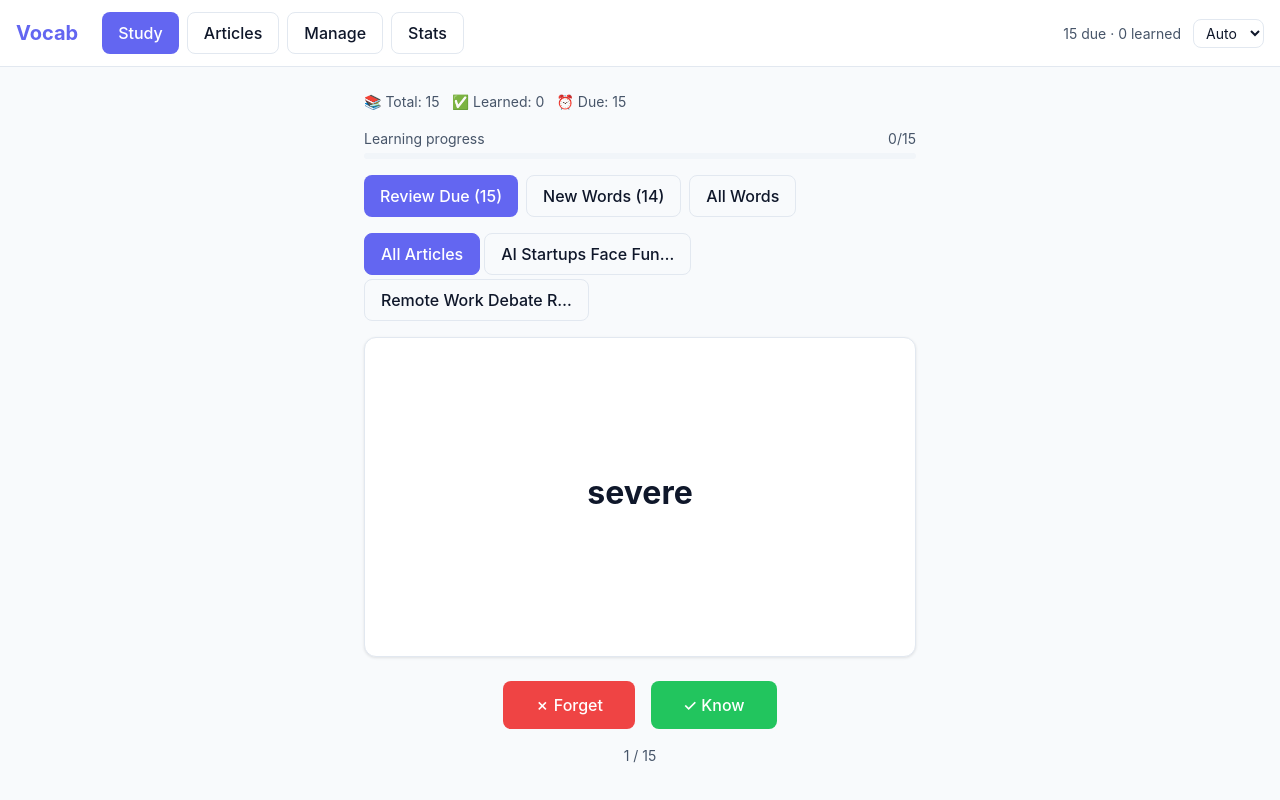
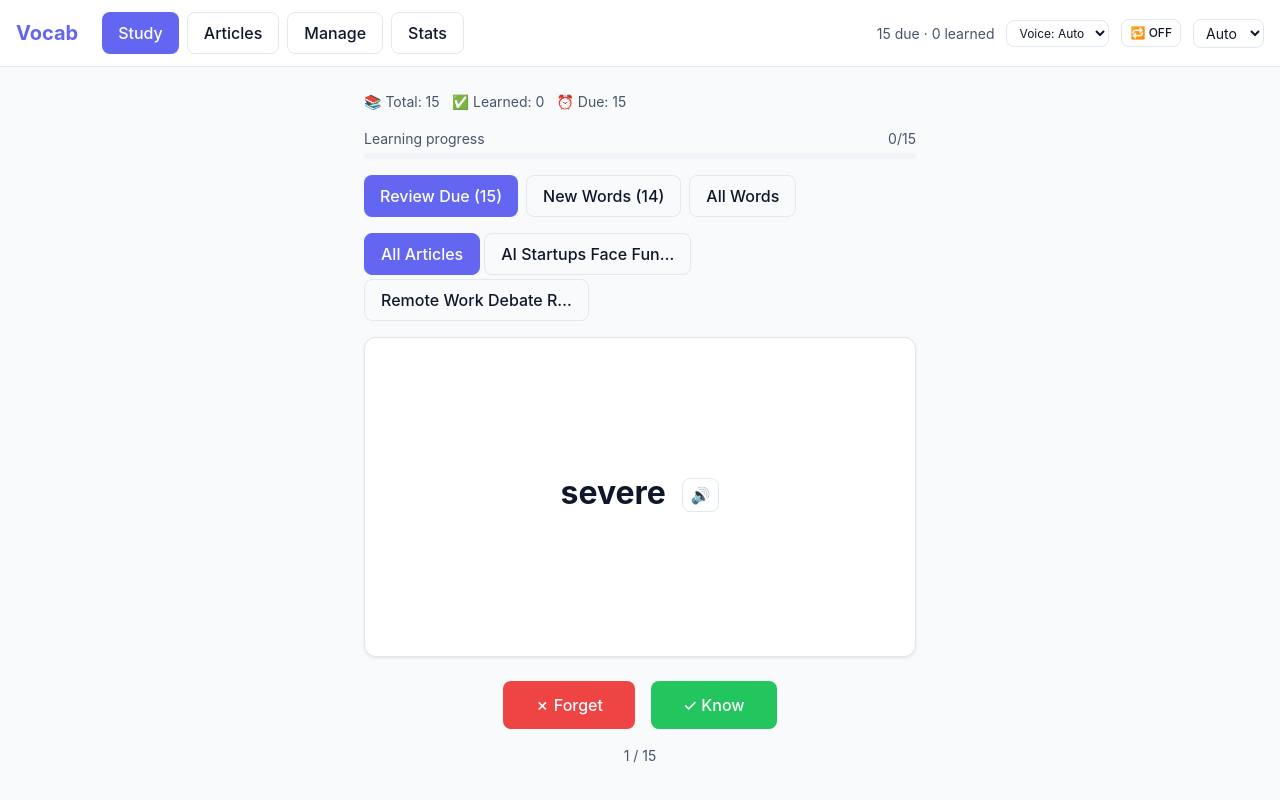
Before and after one commit to YorkLiuYT/AIEngLearning, a Vue app: page / in a window 1280 px wide. Built offline with nearby package versions, Linux system fonts and the light colour scheme.

Commit message:
add TTS pronunciation (Web Speech API) + auto-play option

```diff
--- a/src/components/FlashCard.vue
+++ b/src/components/FlashCard.vue
@@ -2,6 +2,12 @@
   <div class="card" style="text-align: center; min-height: 320px; display: flex; flex-direction: column; justify-content: center; align-items: center; cursor: pointer; user-select: none" @click="flip">
     <div v-if="!flipped" key="front" style="font-size: 2rem; font-weight: 700; margin-bottom: 0.5rem">
       {{ word.word }}
+      <button
+        class="btn btn-outline"
+        style="font-size: 1rem; padding: 0.25rem 0.5rem; margin-left: 0.5rem; vertical-align: middle"
+        @click.stop="doSpeak"
+        title="Pronounce"
+      >🔊</button>
     </div>
     <div v-else key="back" style="width: 100%">
       <div style="font-size: 1.5rem; font-weight: 600; margin-bottom: 0.25rem">{{ word.chinese }}</div>
@@ -53,6 +59,7 @@
 
 <script setup>
 import { ref } from 'vue';
+import { speak } from '../lib/speech.js';
 
 const props = defineProps({
   word: Object,
@@ -65,4 +72,16 @@ function flip() {
     flipped.value = !flipped.value;
   }
 }
+
+let speaking = false;
+async function doSpeak() {
+  if (speaking) return;
+  speaking = true;
+  try {
+    await speak(props.word.word);
+  } catch (e) {
+    console.warn('TTS failed:', e.message);
+  }
+  speaking = false;
+}
 </script>
--- a/src/components/NavBar.vue
+++ b/src/components/NavBar.vue
@@ -18,6 +18,22 @@
       <span style="font-size: 0.875rem; color: var(--text-secondary)">
         {{ progress.due }} due · {{ progress.learned }} learned
       </span>
+      <select
+        :value="store.ttsVoice"
+        @change="store.setTTSVoice($event.target.value)"
+        style="width: auto; padding: 0.25rem 0.5rem; font-size: 0.75rem"
+        title="TTS voice"
+      >
+        <option value="auto">Voice: Auto</option>
+        <option value="en-US">🇺🇸 US</option>
+        <option value="en-GB">🇬🇧 UK</option>
+      </select>
+      <button
+        class="btn btn-outline"
+        style="font-size: 0.75rem; padding: 0.25rem 0.5rem"
+        @click="store.toggleAutoPlay()"
+        :title="store.ttsAutoPlay ? 'Auto-play ON' : 'Auto-play OFF'"
+      >🔁 {{ store.ttsAutoPlay ? 'ON' : 'OFF' }}</button>
       <select
         :value="theme"
         @change="store.setTheme($event.target.value)"
--- /dev/null
+++ b/src/lib/speech.js
@@ -0,0 +1,63 @@
+/**
+ * Web Speech API wrapper for TTS pronunciation.
+ * Uses browser's built-in SpeechSynthesis — no API keys needed.
+ */
+
+// Voice preference: 'en-US' (American), 'en-GB' (British), 'auto' (system default)
+const VOICE_KEY = 'ttsVoice';
+
+export function getVoicePref() {
+  return localStorage.getItem(VOICE_KEY) || 'auto';
+}
+
+export function setVoicePref(voice) {
+  localStorage.setItem(VOICE_KEY, voice);
+}
+
+/**
+ * Speak a word or phrase using the browser's TTS engine.
+ * Returns a promise that resolves when speech ends (or rejects if unsupported).
+ */
+export function speak(text) {
+  return new Promise((resolve, reject) => {
+    if (!window.speechSynthesis) {
+      reject(new Error('SpeechSynthesis not supported'));
+      return;
+    }
+
+    // Cancel any ongoing speech to avoid overlapping
+    window.speechSynthesis.cancel();
+
+    const utterance = new SpeechSynthesisUtterance(text);
+    utterance.lang = 'en-US';
+    utterance.rate = 0.9;
+    utterance.pitch = 1.0;
+
+    // Try to find a matching voice
+    const pref = getVoicePref();
+    const voices = window.speechSynthesis.getVoices();
+    if (voices.length > 0) {
+      // Prefer a voice matching the user's preference
+      const preferred = voices.find(v => v.lang.startsWith(pref === 'auto' ? 'en' : pref));
+      if (preferred) {
+        utterance.voice = preferred;
+      } else {
+        // Fall back to first available English voice
+        const enVoice = voices.find(v => v.lang.startsWith('en'));
+        if (enVoice) utterance.voice = enVoice;
+      }
+    }
+
+    utterance.onend = () => resolve();
+    utterance.onerror = (e) => reject(e);
+
+    window.speechSynthesis.speak(utterance);
+  });
+}
+
+/**
+ * Check if the browser supports speech synthesis.
+ */
+export function isSpeechSupported() {
+  return !!window.speechSynthesis;
+}
--- a/src/stores/vocabStore.js
+++ b/src/stores/vocabStore.js
@@ -13,6 +13,8 @@ export const useVocabStore = defineStore('vocab', {
     loading: true,
     theme: localStorage.getItem('theme') || 'auto',
     backupToastShown: parseInt(localStorage.getItem('backupToastWeek') || '0'),
+    ttsVoice: localStorage.getItem('ttsVoice') || 'auto',
+    ttsAutoPlay: localStorage.getItem('ttsAutoPlay') === '1',
   }),
 
   getters: {
@@ -210,6 +212,16 @@ export const useVocabStore = defineStore('vocab', {
       applyTheme(t);
     },
 
+    setTTSVoice(v) {
+      this.ttsVoice = v;
+      localStorage.setItem('ttsVoice', v);
+    },
+
+    toggleAutoPlay() {
+      this.ttsAutoPlay = !this.ttsAutoPlay;
+      localStorage.setItem('ttsAutoPlay', this.ttsAutoPlay ? '1' : '');
+    },
+
     checkBackupToast() {
       const now = new Date();
       const weekStart = getWeekStart(now);
--- a/src/views/StudyView.vue
+++ b/src/views/StudyView.vue
@@ -114,8 +114,17 @@ const currentWord = computed(() => {
   return queue.value[currentIndex.value];
 });
 
+import { speak } from '../lib/speech.js';
+
 watch(sessionMode, () => { currentIndex.value = 0; });
 watch(activeArticleFilter, () => { currentIndex.value = 0; });
+
+// Auto-play: speak when current word changes
+watch(currentWord, (word) => {
+  if (word && store.ttsAutoPlay) {
+    speak(word.word).catch(() => {});
+  }
+});
 
 function isDueLocal(srs) {
   return Date.now() >= srs.next_review;
```
